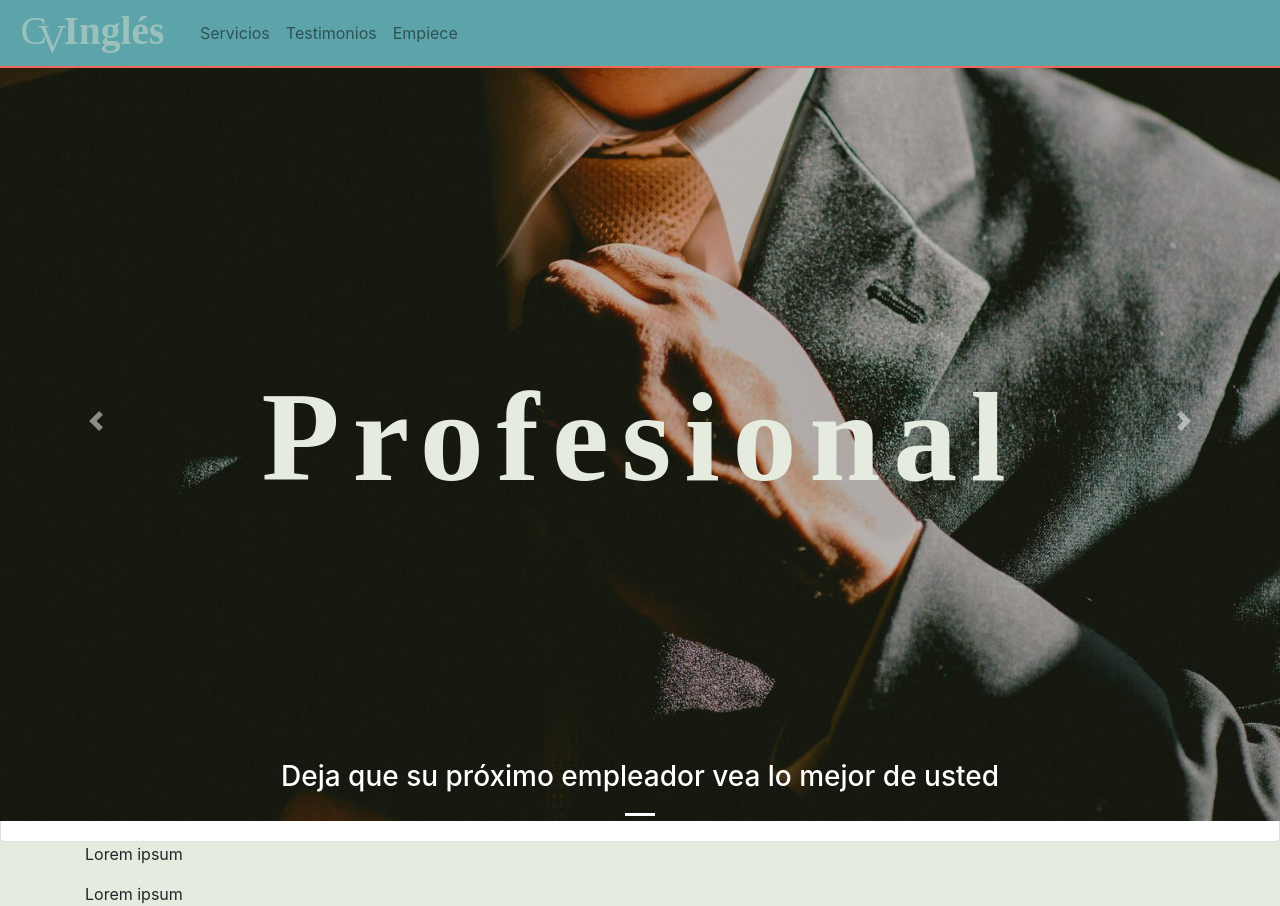
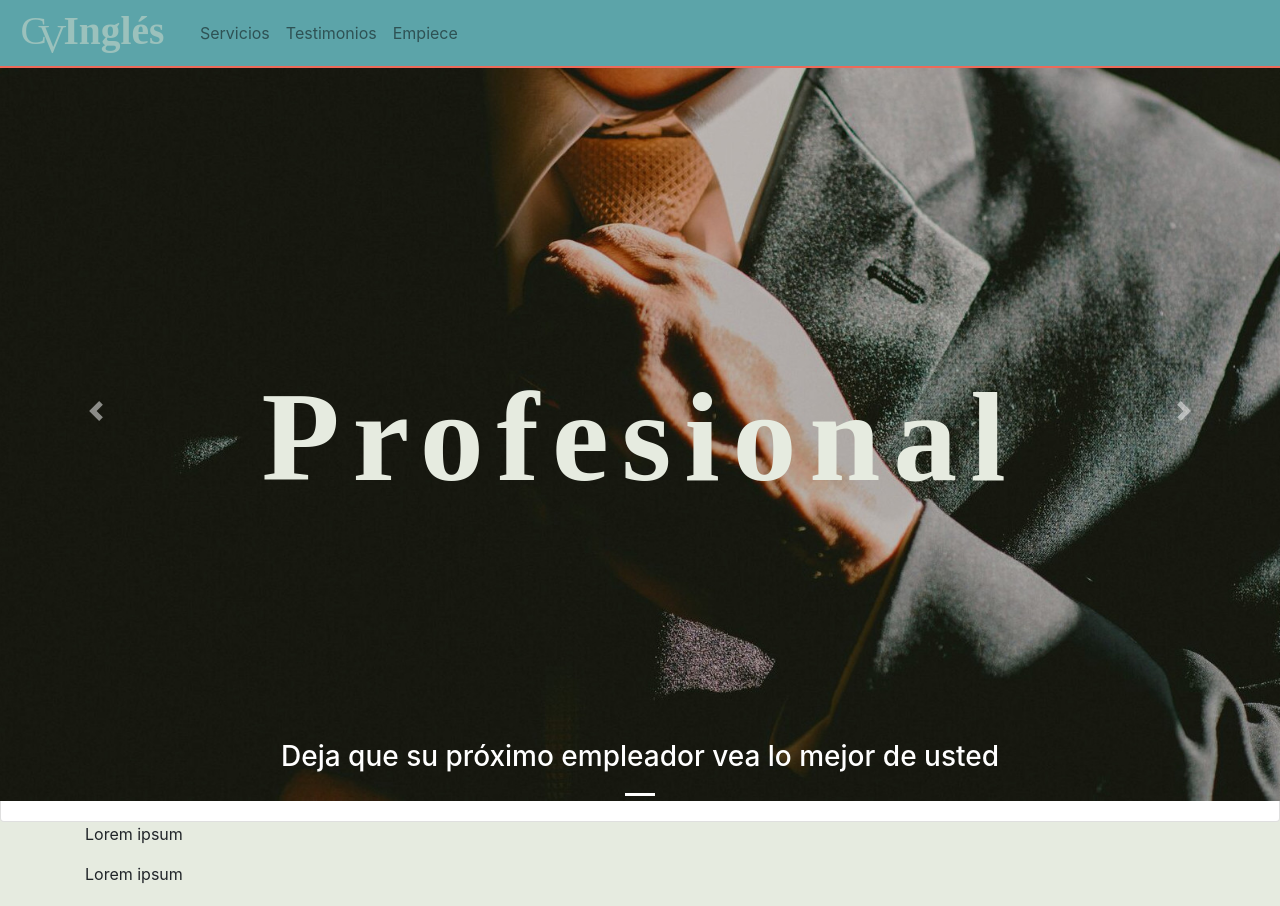
Before and after one commit to coldham10/CVIngles_react_app, a React (Create React App) app: page / in a window 1280 px wide. Built offline with nearby package versions, Linux system fonts and the light colour scheme; a web font is replaced by a local one.

Commit message:
Fixed Carousel overextending

```diff
--- a/src/Home.js
+++ b/src/Home.js
@@ -15,7 +15,7 @@ function Home() {
         <Carousel className>
         <Carousel.Item>
         <Card>
-        <Card.Body>
+        <Card.Body className="pt-0">
         <Image as={Card.Image}
            className="vh-100 carousel-image"
            src="suit-pro.jpg"
```
Also changed, not shown: src/TODO.txt.
